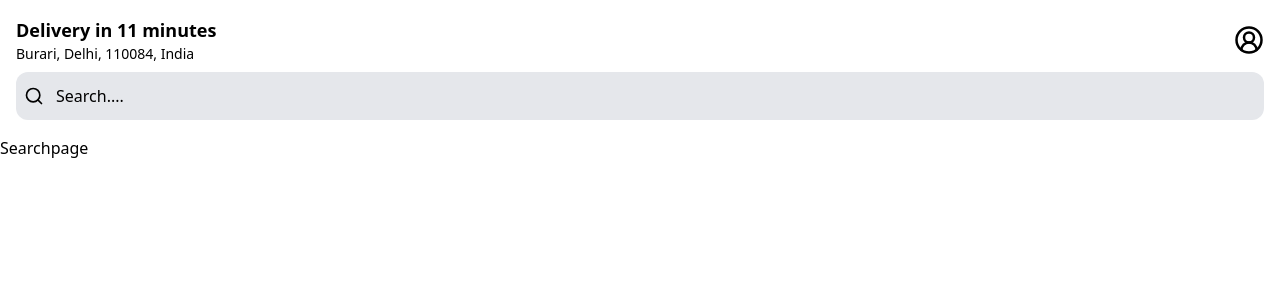
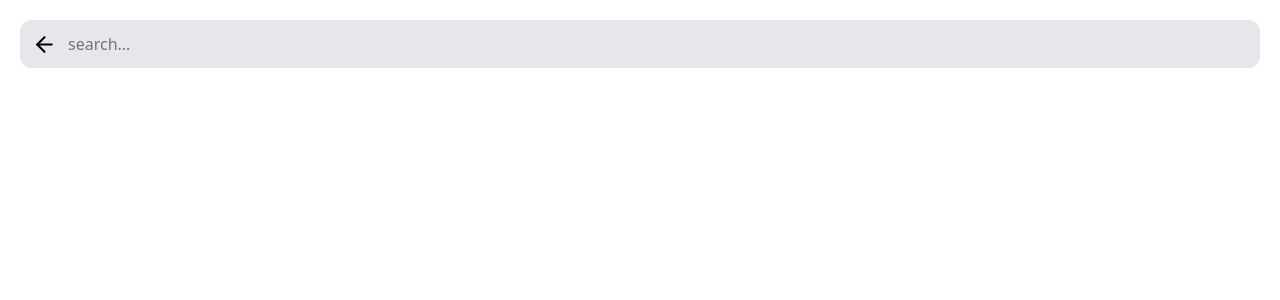
Before and after one commit to bcu001/instaNeeds, a React (Vite) app in the folder frontend/: page /search in a window 1280 px wide. Shown: the top 300 px of the page. Built offline with nearby package versions, Linux system fonts and the light colour scheme.

Commit message:
added logo, navbar done, gitignore modify

```diff
--- a/frontend/index.html
+++ b/frontend/index.html
@@ -2,7 +2,7 @@
 <html lang="en">
   <head>
     <meta charset="UTF-8" />
-    <link rel="icon" type="image/svg+xml" href="/vite.svg" />
+    <link rel="icon" type="image/svg+xml" href="/logo.png" />
     <meta name="viewport" content="width=device-width, initial-scale=1.0" />
     <title>instaNeeds</title>
   </head>
--- a/frontend/src/components/Navbar.jsx
+++ b/frontend/src/components/Navbar.jsx
@@ -1,29 +1,42 @@
 import React from "react";
 import { CircleUserRound, Search } from "lucide-react";
 import { Link } from "react-router-dom";
+// eslint-disable-next-line no-unused-vars
+import { motion } from "framer-motion";
 
 const Navbar = () => {
   return (
-    <nav className="p-4 space-y-2">
+    <motion.nav
+      initial={{ opacity: 0, x: -100 }}
+      animate={{ opacity: 1, x: 0 }}
+      transition={{ duration: 0.6 }}
+      className="p-4 space-y-2 "
+    >
       <div className="flex justify-between items-center">
-        <div>
-          <h2 className="font-bold text-lg"> Delivery in 11 minutes</h2>
-          <div className="text-sm">Burari, Delhi, 110084, India</div>
+        <div className="flex gap-x-2">
+          <div className=" flex items-center ">
+            <Link to={"/"}>
+              <img className=" w-9" src="/logo.png" alt="logo" />
+            </Link>
+          </div>
+          <div>
+            <h2 className="font-bold text-lg"> Delivery in 11 minutes</h2>
+            <div className="text-sm">Burari, Delhi, 110084, India</div>
+          </div>
         </div>
         <Link to="account">
           <CircleUserRound size={30} />
         </Link>
       </div>
-      <Link
-        to="/search"
-        className=" w-full flex items-center bg-gray-200 px-2 py-3 rounded-xl relative gap-x-3 cursor-text"
-      >
-        <div className="">
+      <Link to={"/search"} className="relative">
+        <div className="w-full flex items-center bg-gray-200 px-2 py-3 pl-10 rounded-xl gap-x-3 cursor-text text-gray-500">
+          search...
+        </div>
+        <div className="absolute left-3 top-3.5">
           <Search size={20} />
         </div>
-        <div className="">Search....</div>
       </Link>
-    </nav>
+    </motion.nav>
   );
 };
 
--- a/frontend/src/layouts/Layout.jsx
+++ b/frontend/src/layouts/Layout.jsx
@@ -6,7 +6,7 @@ import Navbar from "@/components/Navbar";
 const Layout = () => {
   return (
     <main>
-        <Navbar/>
+      {/* <Navbar/> */}
         <div>
             <Outlet/>
         </div>
--- a/frontend/src/pages/HomePage.jsx
+++ b/frontend/src/pages/HomePage.jsx
@@ -1,11 +1,12 @@
-import React from 'react'
+import Navbar from "@/components/Navbar";
+import React from "react";
 
 const HomePage = () => {
   return (
     <div>
-      HomePage
+      <Navbar />
     </div>
-  )
-}
+  );
+};
 
-export default HomePage
+export default HomePage;
--- a/frontend/src/pages/SearchPage.jsx
+++ b/frontend/src/pages/SearchPage.jsx
@@ -1,11 +1,30 @@
-import React from 'react'
+import React from "react";
+// eslint-disable-next-line no-unused-vars
+import { motion } from "framer-motion";
+import { MoveLeft, ArrowLeft } from "lucide-react";
+import { Link } from "react-router-dom";
 
 const SearchPage = () => {
   return (
     <div>
-      Searchpage
+      <motion.div
+        initial={{ y: 50 }}
+        animate={{ y: 0 }}
+        transition={{ duration: 0.4 }}
+        className="relative m-5"
+      >
+        <input
+          className="w-full  bg-gray-200 px-2 py-3 pl-12 rounded-xl  cursor-text outline-none"
+          type="search"
+          placeholder="search..."
+          autoFocus={true}
+        />
+        <Link to={"/"} className="absolute left-3 top-3">
+          <ArrowLeft size={25} />
+        </Link>
+      </motion.div>
     </div>
-  )
-}
+  );
+};
 
-export default SearchPage
+export default SearchPage;
--- a/frontend/src/routes.jsx
+++ b/frontend/src/routes.jsx
@@ -3,6 +3,7 @@ import Layout from "@/layouts/Layout";
 import HomePage from "@/pages/HomePage";
 import SearchPage from "@/pages/SearchPage";
 import AccountPage from "@/pages/AccountPage";
+import Test from "@/test/Test";
 
 export const router = createBrowserRouter([
   {
@@ -12,6 +13,7 @@ export const router = createBrowserRouter([
       { path: "/", element: <HomePage /> },
       { path: "/search", element: <SearchPage /> },
       { path: "/account", element: <AccountPage /> },
+      // {path:'/test', element: <Test/>}
     ],
   },
 ]);
```
Also changed, not shown: frontend/public/logo.png (added), 1 other file (tests, documents, lock files or other folders).
